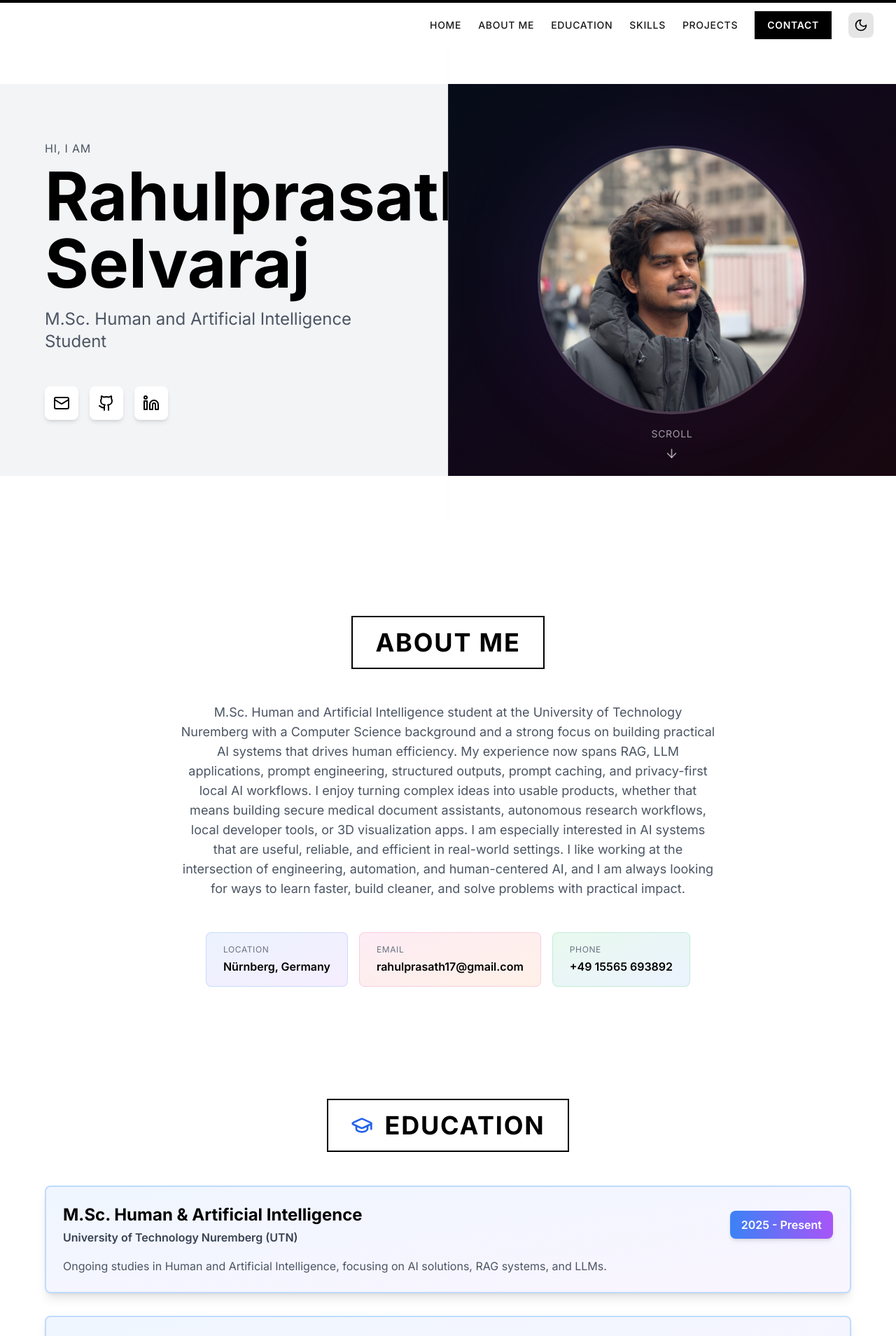
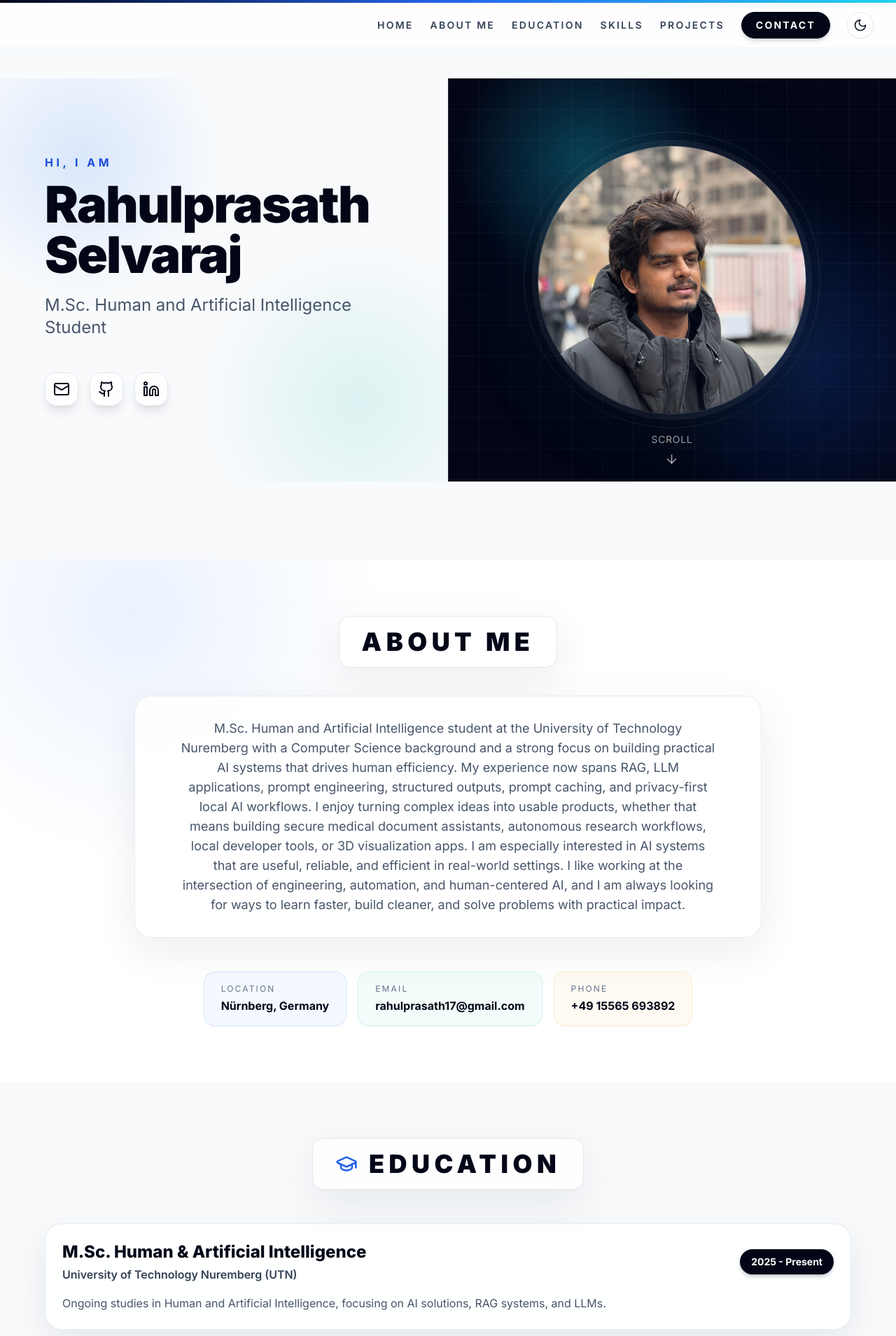
Before and after one commit to rahulprasath-s/portfolio, a Next.js app: page / in a window 1280 px wide. Shown: the top 1909 px of the page at 70% size. Built offline with nearby package versions, Linux system fonts and the light colour scheme.

Commit message:
Updated UI and fixed bug in light mode

```diff
--- a/components/About.tsx
+++ b/components/About.tsx
@@ -7,58 +7,59 @@ export default function About() {
   return (
     <section
       id="about"
-      className="py-20 px-4 sm:px-6 lg:px-8 bg-white dark:bg-gray-900"
+      className="relative overflow-hidden py-20 px-4 sm:px-6 lg:px-8 bg-white dark:bg-slate-950"
     >
+      <div className="absolute inset-0 bg-[radial-gradient(circle_at_15%_10%,rgba(59,130,246,0.10),transparent_28%)] dark:bg-[radial-gradient(circle_at_15%_10%,rgba(34,211,238,0.10),transparent_30%)]" />
       <div className="container mx-auto max-w-4xl">
         {/* About Me Title */}
         <motion.div
-          className="flex justify-center mb-12"
+          className="relative z-10 flex justify-center mb-10"
           initial={{ opacity: 0, y: 20 }}
           whileInView={{ opacity: 1, y: 0 }}
           viewport={{ once: true }}
           transition={{ duration: 0.6 }}
         >
-          <div className="border-2 border-black dark:border-white px-8 py-4">
-            <h2 className="text-3xl sm:text-4xl font-bold text-black dark:text-white uppercase tracking-wider">
+          <div className="rounded-2xl border border-slate-900/10 bg-white/80 px-8 py-4 shadow-[0_18px_60px_rgba(15,23,42,0.08)] backdrop-blur dark:border-white/15 dark:bg-white/5">
+            <h2 className="text-3xl sm:text-4xl font-black text-slate-950 dark:text-white uppercase tracking-[0.18em]">
               About Me
             </h2>
           </div>
         </motion.div>
 
         <motion.div
-          className="text-center mb-8"
+          className="relative z-10 mb-8 rounded-3xl border border-slate-200/80 bg-white/85 p-6 text-center shadow-[0_18px_60px_rgba(15,23,42,0.08)] backdrop-blur dark:border-white/10 dark:bg-white/[0.06] sm:p-8"
           initial={{ opacity: 0, y: 20 }}
           whileInView={{ opacity: 1, y: 0 }}
           viewport={{ once: true }}
           transition={{ duration: 0.6, delay: 0.2 }}
         >
-          <p className="text-gray-600 dark:text-gray-400 text-base sm:text-lg leading-relaxed max-w-3xl mx-auto">
+          <p className="text-slate-600 dark:text-slate-300 text-base sm:text-lg leading-relaxed max-w-3xl mx-auto">
             {personalInfo.bio}
           </p>
         </motion.div>
 
         {personalInfo.location && (
           <motion.div
-            className="mt-12 flex flex-wrap gap-4 justify-center"
+            className="relative z-10 mt-12 flex flex-wrap gap-4 justify-center"
             initial={{ opacity: 0, y: 20 }}
             whileInView={{ opacity: 1, y: 0 }}
             viewport={{ once: true }}
             transition={{ duration: 0.6, delay: 0.4 }}
           >
-            <div className="px-6 py-4 bg-gradient-to-br from-blue-500/10 to-purple-500/10 rounded-lg border border-blue-500/20 dark:border-purple-500/20">
-              <span className="text-xs uppercase tracking-wider text-gray-500 dark:text-gray-400 block mb-1">Location</span>
-              <p className="text-black dark:text-white font-semibold">{personalInfo.location}</p>
+            <div className="rounded-2xl border border-blue-500/15 bg-blue-500/5 px-6 py-4 shadow-sm dark:border-cyan-300/15 dark:bg-cyan-300/5">
+              <span className="text-xs uppercase tracking-[0.18em] text-slate-500 dark:text-slate-400 block mb-1">Location</span>
+              <p className="text-slate-950 dark:text-white font-bold">{personalInfo.location}</p>
             </div>
             {personalInfo.email && (
-              <div className="px-6 py-4 bg-gradient-to-br from-pink-500/10 to-orange-500/10 rounded-lg border border-pink-500/20 dark:border-orange-500/20">
-                <span className="text-xs uppercase tracking-wider text-gray-500 dark:text-gray-400 block mb-1">Email</span>
-                <p className="text-black dark:text-white font-semibold break-all">{personalInfo.email}</p>
+              <div className="rounded-2xl border border-teal-500/15 bg-teal-500/5 px-6 py-4 shadow-sm dark:border-teal-300/15 dark:bg-teal-300/5">
+                <span className="text-xs uppercase tracking-[0.18em] text-slate-500 dark:text-slate-400 block mb-1">Email</span>
+                <p className="text-slate-950 dark:text-white font-bold break-all">{personalInfo.email}</p>
               </div>
             )}
             {personalInfo.phone && (
-              <div className="px-6 py-4 bg-gradient-to-br from-green-500/10 to-blue-500/10 rounded-lg border border-green-500/20 dark:border-blue-500/20">
-                <span className="text-xs uppercase tracking-wider text-gray-500 dark:text-gray-400 block mb-1">Phone</span>
-                <p className="text-black dark:text-white font-semibold">{personalInfo.phone}</p>
+              <div className="rounded-2xl border border-amber-500/15 bg-amber-500/5 px-6 py-4 shadow-sm dark:border-amber-300/15 dark:bg-amber-300/5">
+                <span className="text-xs uppercase tracking-[0.18em] text-slate-500 dark:text-slate-400 block mb-1">Phone</span>
+                <p className="text-slate-950 dark:text-white font-bold">{personalInfo.phone}</p>
               </div>
             )}
           </motion.div>
--- a/components/Education.tsx
+++ b/components/Education.tsx
@@ -10,7 +10,7 @@ export default function Education() {
   }
 
   return (
-    <section id="education" className="py-20 px-4 sm:px-6 lg:px-8 bg-white dark:bg-gray-900">
+    <section id="education" className="py-20 px-4 sm:px-6 lg:px-8 bg-slate-50 dark:bg-slate-950">
       <div className="container mx-auto max-w-6xl">
         {/* Education Title */}
         <motion.div
@@ -20,9 +20,9 @@ export default function Education() {
           viewport={{ once: true }}
           transition={{ duration: 0.6 }}
         >
-          <div className="border-2 border-black dark:border-white px-8 py-4 flex items-center gap-4">
-            <GraduationCap className="w-8 h-8 text-blue-600 dark:text-blue-400" />
-            <h2 className="text-3xl sm:text-4xl font-bold text-black dark:text-white uppercase tracking-wider">
+          <div className="flex items-center gap-4 rounded-2xl border border-slate-900/10 bg-white/80 px-8 py-4 shadow-[0_18px_60px_rgba(15,23,42,0.08)] backdrop-blur dark:border-white/15 dark:bg-white/5">
+            <GraduationCap className="w-8 h-8 text-blue-600 dark:text-cyan-300" />
+            <h2 className="text-3xl sm:text-4xl font-black text-slate-950 dark:text-white uppercase tracking-[0.18em]">
               Education
             </h2>
           </div>
@@ -32,7 +32,7 @@ export default function Education() {
           {education.map((edu, index) => (
             <motion.div
               key={index}
-              className="bg-gradient-to-br from-blue-50 to-purple-50 dark:from-gray-800 dark:to-gray-700 rounded-lg p-6 border-2 border-blue-200 dark:border-purple-500/30 shadow-lg hover:shadow-xl transition-shadow"
+              className="rounded-3xl border border-slate-200/80 bg-white/85 p-6 shadow-[0_18px_50px_rgba(15,23,42,0.08)] backdrop-blur transition-all hover:border-blue-300/70 hover:shadow-[0_24px_70px_rgba(15,23,42,0.14)] dark:border-white/10 dark:bg-white/[0.06] dark:hover:border-cyan-300/40"
               initial={{ opacity: 0, x: -20 }}
               whileInView={{ opacity: 1, x: 0 }}
               viewport={{ once: true }}
@@ -41,20 +41,20 @@ export default function Education() {
             >
               <div className="flex flex-col md:flex-row md:items-center md:justify-between mb-4">
                 <div>
-                  <h3 className="text-2xl font-bold text-black dark:text-white">{edu.degree}</h3>
-                  <p className="text-gray-700 dark:text-gray-300 font-semibold mt-1">{edu.institution}</p>
+                  <h3 className="text-2xl font-extrabold text-slate-950 dark:text-white">{edu.degree}</h3>
+                  <p className="text-slate-700 dark:text-slate-300 font-semibold mt-1">{edu.institution}</p>
                   {edu.field && (
-                    <p className="text-gray-600 dark:text-gray-400 text-sm mt-1">{edu.field}</p>
+                    <p className="text-slate-600 dark:text-slate-400 text-sm mt-1">{edu.field}</p>
                   )}
                 </div>
                 <div className="mt-2 md:mt-0">
-                  <span className="px-4 py-2 bg-gradient-to-r from-blue-500 to-purple-500 text-white rounded-lg font-semibold shadow-md inline-block">
+                  <span className="inline-block rounded-full bg-slate-950 px-4 py-2 text-sm font-bold text-white shadow-md shadow-slate-900/20 dark:bg-white dark:text-slate-950">
                     {edu.startDate} - {edu.endDate}
                   </span>
                 </div>
               </div>
               {edu.description && (
-                <p className="text-gray-600 dark:text-gray-400 mt-4 leading-relaxed">{edu.description}</p>
+                <p className="text-slate-600 dark:text-slate-400 mt-4 leading-relaxed">{edu.description}</p>
               )}
             </motion.div>
           ))}
--- a/components/Header.tsx
+++ b/components/Header.tsx
@@ -34,12 +34,12 @@ export default function Header() {
       transition={{ duration: 0.5 }}
       className={`fixed top-0 left-0 right-0 z-50 transition-all duration-300 ${
         isScrolled
-          ? "bg-white/95 dark:bg-black/90 backdrop-blur-md shadow-lg"
-          : "bg-white/95 dark:bg-black/90 backdrop-blur-md"
+          ? "bg-white/85 dark:bg-slate-950/85 backdrop-blur-xl shadow-lg shadow-slate-900/10 border-b border-slate-200/80 dark:border-white/10"
+          : "bg-white/80 dark:bg-slate-950/80 backdrop-blur-xl border-b border-slate-200/60 dark:border-white/10"
       }`}
     >
       {/* Top bar */}
-      <div className="bg-black dark:bg-gray-950 h-1" />
+      <div className="h-1 bg-gradient-to-r from-slate-950 via-blue-600 to-cyan-400 dark:from-cyan-300 dark:via-blue-500 dark:to-slate-950" />
 
       <nav className="container mx-auto px-4 sm:px-6 lg:px-8">
         <div className="flex items-center justify-end h-16">
@@ -50,7 +50,7 @@ export default function Header() {
                 <motion.a
                   key={item.name}
                   href={item.href}
-                  className="px-4 py-2 bg-black dark:bg-white text-white dark:text-black rounded-none font-semibold uppercase tracking-wider text-sm border-2 border-black dark:border-white hover:bg-gray-800 dark:hover:bg-gray-100 transition-colors"
+                  className="rounded-full border border-slate-950 bg-slate-950 px-5 py-2 text-sm font-bold uppercase tracking-[0.16em] text-white shadow-md shadow-slate-900/15 transition-all hover:-translate-y-0.5 hover:bg-slate-800 dark:border-white dark:bg-white dark:text-slate-950 dark:hover:bg-slate-100"
                   whileHover={{ scale: 1.05 }}
                   whileTap={{ scale: 0.95 }}
                 >
@@ -60,7 +60,7 @@ export default function Header() {
                 <motion.a
                   key={item.name}
                   href={item.href}
-                  className="text-black/90 dark:text-white/90 hover:text-black dark:hover:text-white transition-colors uppercase tracking-wider text-sm font-medium"
+                  className="text-sm font-semibold uppercase tracking-[0.16em] text-slate-700 transition-colors hover:text-blue-700 dark:text-slate-300 dark:hover:text-cyan-300"
                   whileHover={{ scale: 1.05 }}
                   whileTap={{ scale: 0.95 }}
                 >
@@ -70,7 +70,7 @@ export default function Header() {
             )}
             <motion.button
               onClick={toggleTheme}
-              className="p-2 rounded-lg bg-black/10 dark:bg-white/10 hover:bg-black/20 dark:hover:bg-white/20 transition-colors text-black dark:text-white ml-2"
+              className="ml-2 rounded-full border border-slate-200 bg-white/80 p-2 text-slate-900 shadow-sm transition-colors hover:border-blue-300 hover:bg-blue-50 dark:border-white/10 dark:bg-white/10 dark:text-white dark:hover:border-cyan-300/50 dark:hover:bg-white/15"
               whileHover={{ scale: 1.1 }}
               whileTap={{ scale: 0.9 }}
               aria-label="Toggle theme"
@@ -87,7 +87,7 @@ export default function Header() {
           <div className="md:hidden flex items-center space-x-4">
             <motion.button
               onClick={toggleTheme}
-              className="p-2 rounded-lg bg-black/10 dark:bg-white/10 hover:bg-black/20 dark:hover:bg-white/20 transition-colors text-black dark:text-white"
+              className="rounded-full border border-slate-200 bg-white/80 p-2 text-slate-900 shadow-sm transition-colors hover:border-blue-300 hover:bg-blue-50 dark:border-white/10 dark:bg-white/10 dark:text-white dark:hover:border-cyan-300/50 dark:hover:bg-white/15"
               whileTap={{ scale: 0.9 }}
               aria-label="Toggle theme"
             >
@@ -99,7 +99,7 @@ export default function Header() {
             </motion.button>
             <button
               onClick={() => setIsMobileMenuOpen(!isMobileMenuOpen)}
-              className="p-2 rounded-lg bg-black/10 dark:bg-white/10 hover:bg-black/20 dark:hover:bg-white/20 transition-colors text-black dark:text-white"
+              className="rounded-full border border-slate-200 bg-white/80 p-2 text-slate-900 shadow-sm transition-colors hover:border-blue-300 hover:bg-blue-50 dark:border-white/10 dark:bg-white/10 dark:text-white dark:hover:border-cyan-300/50 dark:hover:bg-white/15"
               aria-label="Toggle menu"
             >
               {isMobileMenuOpen ? (
@@ -118,7 +118,7 @@ export default function Header() {
               initial={{ opacity: 0, height: 0 }}
               animate={{ opacity: 1, height: "auto" }}
               exit={{ opacity: 0, height: 0 }}
-              className="md:hidden overflow-hidden bg-white/95 dark:bg-black/95 backdrop-blur-md border-t border-black/10 dark:border-white/10"
+              className="md:hidden overflow-hidden border-t border-slate-200/80 bg-white/95 backdrop-blur-xl dark:border-white/10 dark:bg-slate-950/95"
             >
               <div className="py-4 space-y-2">
                 {navItems.map((item) => (
@@ -128,8 +128,8 @@ export default function Header() {
                     onClick={() => setIsMobileMenuOpen(false)}
                     className={`block px-4 py-2 rounded-lg transition-colors uppercase tracking-wider text-sm font-medium ${
                       item.name === "Contact"
-                        ? "bg-black dark:bg-white text-white dark:text-black border-2 border-black dark:border-white hover:bg-gray-800 dark:hover:bg-gray-100 font-semibold"
-                        : "text-black/90 dark:text-white/90 hover:text-black dark:hover:text-white hover:bg-black/10 dark:hover:bg-white/10"
+                        ? "bg-slate-950 dark:bg-white text-white dark:text-slate-950 border border-slate-950 dark:border-white hover:bg-slate-800 dark:hover:bg-slate-100 font-semibold"
+                        : "text-slate-700 dark:text-slate-300 hover:text-slate-950 dark:hover:text-white hover:bg-slate-100 dark:hover:bg-white/10"
                     }`}
                   >
                     {item.name}
--- a/components/Hero.tsx
+++ b/components/Hero.tsx
@@ -9,25 +9,26 @@ export default function Hero() {
   return (
     <section
       id="home"
-      className="min-h-screen flex items-center relative overflow-hidden"
+      className="min-h-screen flex items-center relative overflow-hidden bg-slate-50 dark:bg-slate-950"
     >
       <div className="w-full h-full grid grid-cols-1 lg:grid-cols-2">
         {/* Left Side - Light Gray Background */}
         <motion.div
-          className="bg-gray-100 dark:bg-gray-900 flex flex-col justify-center px-8 sm:px-12 lg:px-16 py-20 relative"
+          className="relative flex flex-col justify-center overflow-hidden bg-slate-50 px-8 py-24 sm:px-12 lg:px-16 dark:bg-slate-950"
           initial={{ opacity: 0, x: -20 }}
           animate={{ opacity: 1, x: 0 }}
           transition={{ duration: 0.6 }}
         >
+          <div className="absolute inset-0 bg-[radial-gradient(circle_at_18%_20%,rgba(59,130,246,0.16),transparent_28%),radial-gradient(circle_at_80%_80%,rgba(20,184,166,0.12),transparent_32%)]" />
           {/* Main Content */}
           <motion.div
-            className="flex-1 flex flex-col justify-center"
+            className="relative z-10 flex flex-1 flex-col justify-center"
             initial={{ opacity: 0, y: 20 }}
             animate={{ opacity: 1, y: 0 }}
             transition={{ duration: 0.6, delay: 0.3 }}
           >
             <motion.p
-              className="text-sm sm:text-base text-gray-600 dark:text-gray-400 mb-2 uppercase tracking-wider"
+              className="mb-3 text-sm font-bold uppercase tracking-[0.28em] text-blue-700 dark:text-cyan-300 sm:text-base"
               initial={{ opacity: 0 }}
               animate={{ opacity: 1 }}
               transition={{ duration: 0.6, delay: 0.4 }}
@@ -36,7 +37,7 @@ export default function Hero() {
             </motion.p>
 
             <motion.h1
-              className="text-5xl sm:text-6xl md:text-7xl lg:text-8xl font-bold text-black dark:text-white mb-4 leading-tight"
+              className="mb-5 text-5xl font-black leading-[0.92] tracking-tight text-slate-950 dark:text-white sm:text-6xl xl:text-7xl 2xl:text-8xl"
               initial={{ opacity: 0, y: 20 }}
               animate={{ opacity: 1, y: 0 }}
               transition={{ duration: 0.6, delay: 0.5 }}
@@ -47,7 +48,7 @@ export default function Hero() {
             </motion.h1>
 
             <motion.p
-              className="text-lg sm:text-xl md:text-2xl text-gray-600 dark:text-gray-400 mb-12"
+              className="mb-12 max-w-xl text-lg leading-relaxed text-slate-600 dark:text-slate-400 sm:text-xl md:text-2xl"
               initial={{ opacity: 0, y: 20 }}
               animate={{ opacity: 1, y: 0 }}
               transition={{ duration: 0.6, delay: 0.6 }}
@@ -65,11 +66,11 @@ export default function Hero() {
               {personalInfo.email && (
                 <motion.a
                   href={`mailto:${personalInfo.email}`}
-                  className="w-12 h-12 bg-white dark:bg-gray-800 rounded-lg flex items-center justify-center shadow-md hover:shadow-lg transition-shadow"
+                  className="flex h-12 w-12 items-center justify-center rounded-2xl border border-slate-200 bg-white/85 shadow-lg shadow-slate-900/10 transition-all hover:border-blue-300 hover:shadow-xl dark:border-white/10 dark:bg-white/10 dark:hover:border-cyan-300/50"
                   whileHover={{ scale: 1.1, y: -2 }}
                   whileTap={{ scale: 0.95 }}
                 >
-                  <Mail className="w-6 h-6 text-black dark:text-white" />
+                  <Mail className="w-6 h-6 text-slate-950 dark:text-white" />
                 </motion.a>
               )}
               {personalInfo.github && (
@@ -77,11 +78,11 @@ export default function Hero() {
                   href={personalInfo.github}
                   target="_blank"
                   rel="noopener noreferrer"
-                  className="w-12 h-12 bg-white dark:bg-gray-800 rounded-lg flex items-center justify-center shadow-md hover:shadow-lg transition-shadow"
+                  className="flex h-12 w-12 items-center justify-center rounded-2xl border border-slate-200 bg-white/85 shadow-lg shadow-slate-900/10 transition-all hover:border-blue-300 hover:shadow-xl dark:border-white/10 dark:bg-white/10 dark:hover:border-cyan-300/50"
                   whileHover={{ scale: 1.1, y: -2 }}
                   whileTap={{ scale: 0.95 }}
                 >
-                  <Github className="w-6 h-6 text-black dark:text-white" />
+                  <Github className="w-6 h-6 text-slate-950 dark:text-white" />
                 </motion.a>
               )}
               {personalInfo.linkedin && (
@@ -89,11 +90,11 @@ export default function Hero() {
                   href={personalInfo.linkedin}
                   target="_blank"
                   rel="noopener noreferrer"
-                  className="w-12 h-12 bg-white dark:bg-gray-800 rounded-lg flex items-center justify-center shadow-md hover:shadow-lg transition-shadow"
+                  className="flex h-12 w-12 items-center justify-center rounded-2xl border border-slate-200 bg-white/85 shadow-lg shadow-slate-900/10 transition-all hover:border-blue-300 hover:shadow-xl dark:border-white/10 dark:bg-white/10 dark:hover:border-cyan-300/50"
                   whileHover={{ scale: 1.1, y: -2 }}
                   whileTap={{ scale: 0.95 }}
                 >
-                  <Linkedin className="w-6 h-6 text-black dark:text-white" />
+                  <Linkedin className="w-6 h-6 text-slate-950 dark:text-white" />
                 </motion.a>
               )}
             </motion.div>
@@ -102,13 +103,14 @@ export default function Hero() {
 
         {/* Right Side - Dark Background with Profile Picture */}
         <motion.div
-          className="bg-black dark:bg-gray-950 flex items-center justify-center px-8 sm:px-12 lg:px-16 py-20 relative overflow-hidden"
+          className="relative flex items-center justify-center overflow-hidden bg-slate-950 px-8 py-24 sm:px-12 lg:px-16"
           initial={{ opacity: 0, x: 20 }}
           animate={{ opacity: 1, x: 0 }}
           transition={{ duration: 0.6 }}
         >
           {/* Decorative gradient overlay */}
-          <div className="absolute inset-0 bg-gradient-to-br from-blue-500/20 via-purple-500/20 to-pink-500/20 opacity-50" />
+          <div className="absolute inset-0 bg-[radial-gradient(circle_at_30%_20%,rgba(34,211,238,0.28),transparent_28%),radial-gradient(circle_at_80%_70%,rgba(37,99,235,0.22),transparent_36%)]" />
+          <div className="absolute inset-0 bg-[linear-gradient(rgba(255,255,255,0.035)_1px,transparent_1px),linear-gradient(90deg,rgba(255,255,255,0.035)_1px,transparent_1px)] bg-[size:44px_44px]" />
 
           {/* Profile Picture */}
           <motion.div
@@ -118,8 +120,9 @@ export default function Hero() {
             transition={{ duration: 0.8, delay: 0.3 }}
           >
             <div className="relative w-64 h-64 sm:w-80 sm:h-80 lg:w-96 lg:h-96">
-              <div className="absolute inset-0 bg-gradient-to-br from-blue-500/30 via-purple-500/30 to-pink-500/30 rounded-full blur-3xl animate-pulse" />
-              <div className="relative w-full h-full rounded-full overflow-hidden border-4 border-white/20 shadow-2xl">
+              <div className="absolute inset-0 rounded-full bg-gradient-to-br from-cyan-400/30 via-blue-500/25 to-teal-300/25 blur-3xl animate-pulse" />
+              <div className="absolute -inset-5 rounded-full border border-white/10" />
+              <div className="relative h-full w-full overflow-hidden rounded-full border border-white/20 shadow-[0_30px_90px_rgba(0,0,0,0.45)] ring-8 ring-white/5">
                 <Image
                   src="/profile-picture.jpg"
                   alt={personalInfo.name}
@@ -140,7 +143,7 @@ export default function Hero() {
           >
             <motion.a
               href="#about"
-              className="flex flex-col items-center text-white/60 hover:text-white transition-colors"
+              className="flex flex-col items-center text-white/60 transition-colors hover:text-white"
               animate={{ y: [0, 10, 0] }}
               transition={{ duration: 2, repeat: Infinity }}
             >
```
Also changed, not shown: components/Achievements.tsx (+10 -10 lines), components/Certifications.tsx (+14 -14 lines), components/Contact.tsx (+26 -27 lines), components/Publications.tsx (+10 -10 lines), components/Skills.tsx (+14 -9 lines).
